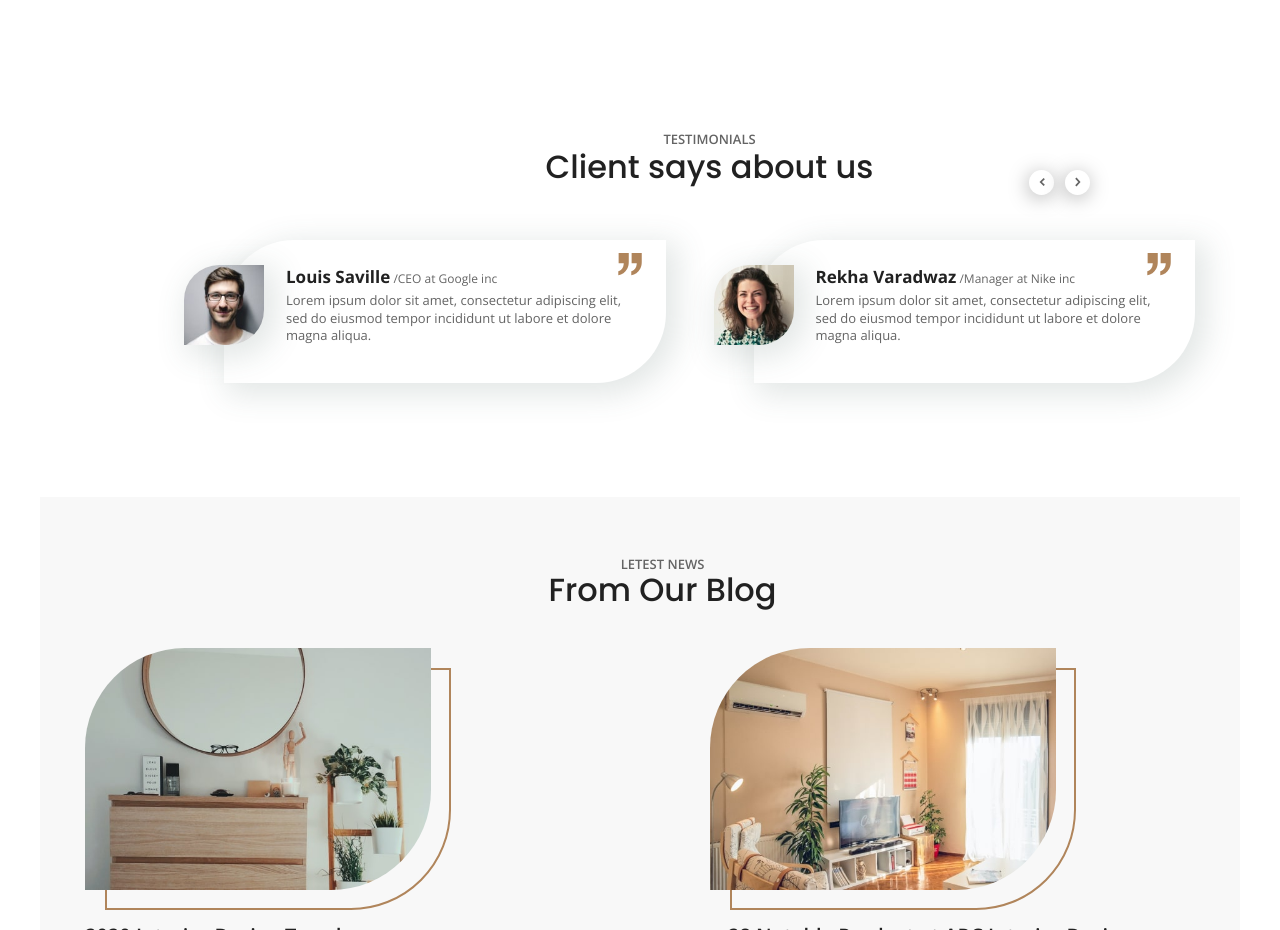
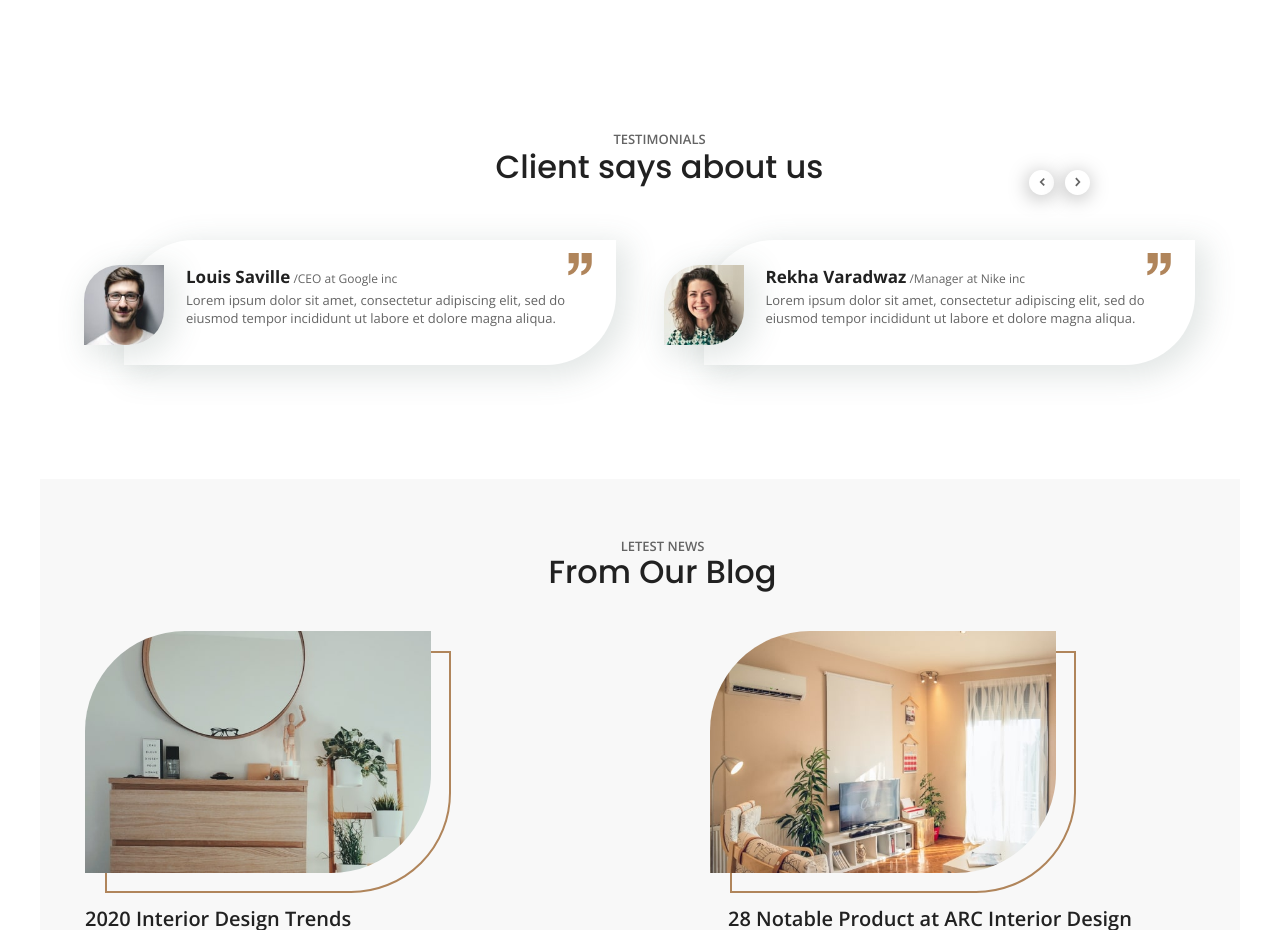
Before and after one commit to Zymbsis-fs/Home-Design, a plain HTML site: page index.html in a window 1280 px wide. Shown: the part 2520-3450 px from the top of the page. Drawn offline with nearby package versions, Linux system fonts and the light colour scheme.

Commit message:
padding-review

```diff
--- a/css/styles.css
+++ b/css/styles.css
@@ -651,7 +651,7 @@ address {
 }
 
 .review-container {
-  padding-left: 184px;
+  padding-left: 84px;
   position: relative;
 }
 
```
